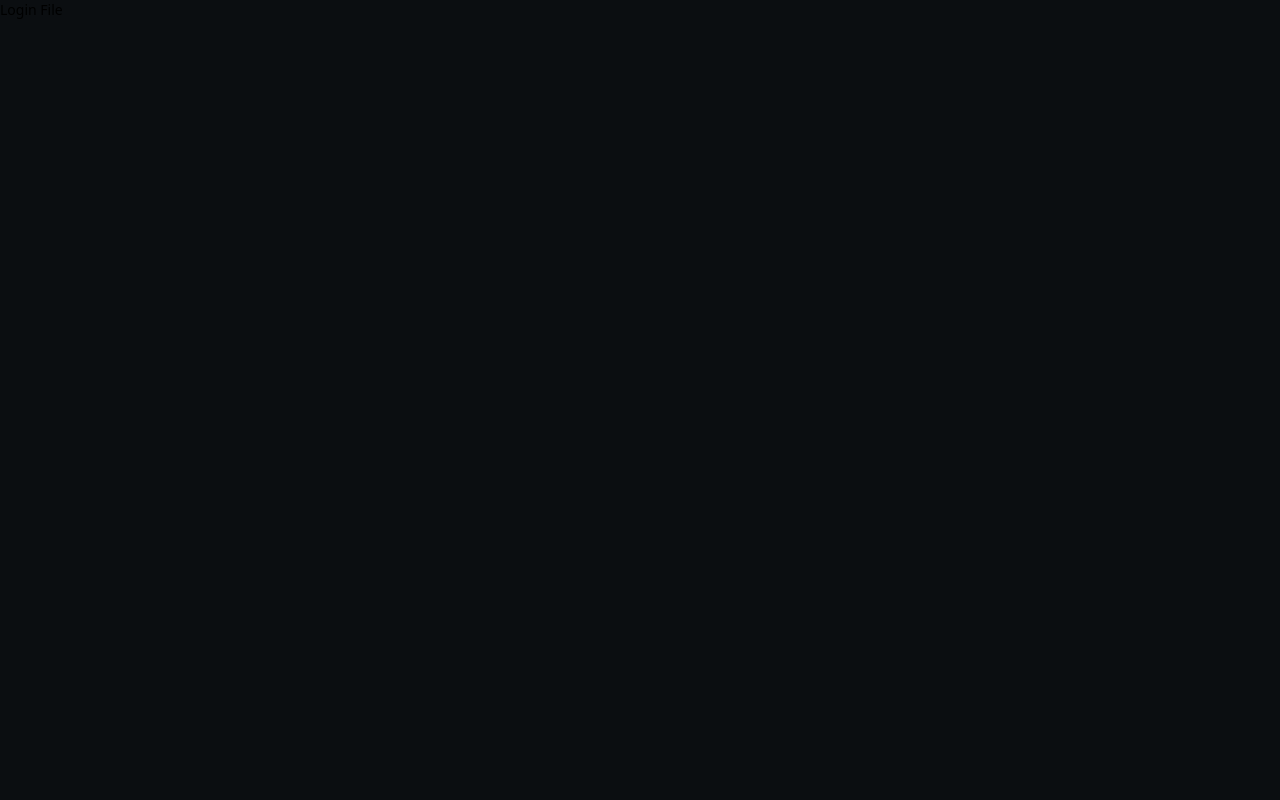
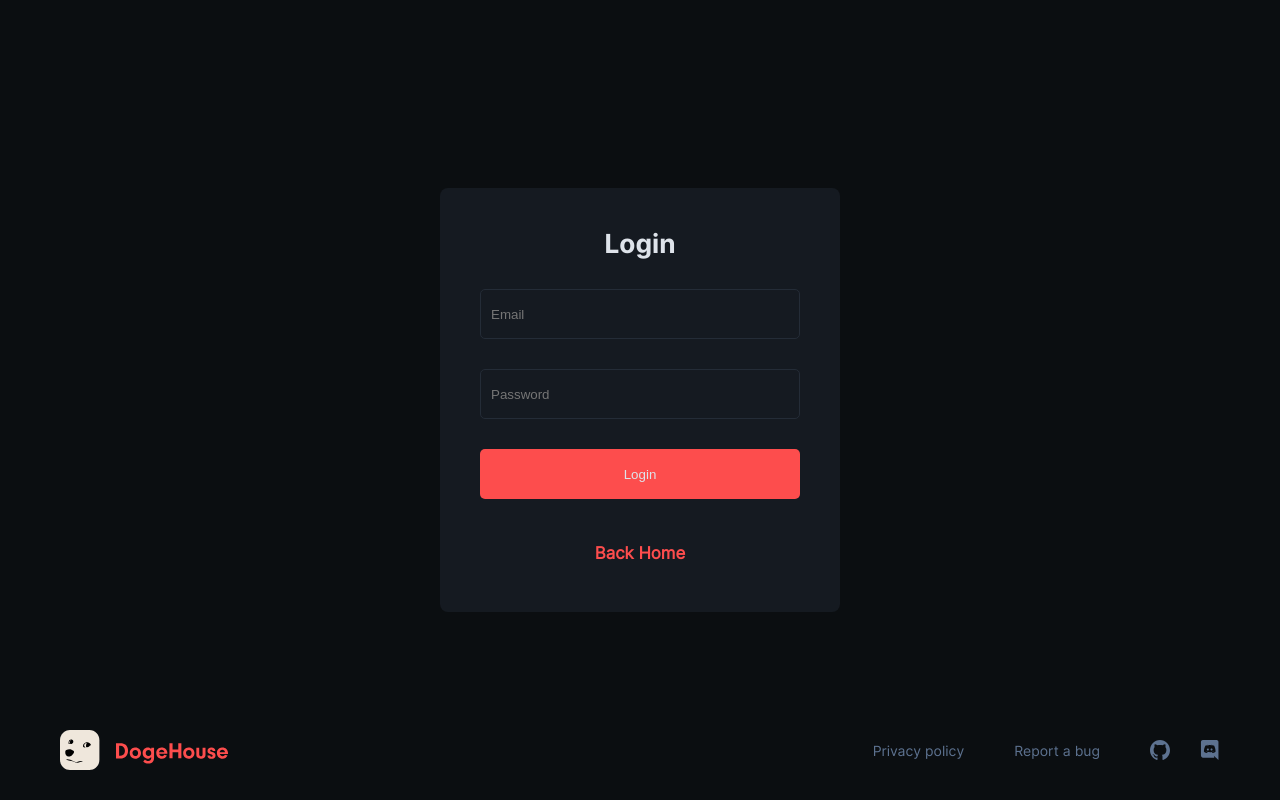
Before and after one commit to asyncfinkd/react-social-network, a React (Create React App) app: page /login in a window 1280 px wide. Built offline with nearby package versions, Linux system fonts and the light colour scheme.

Commit message:
Login Component

```diff
--- a/src/components/indexNotLogged/IndexNotLogged.js
+++ b/src/components/indexNotLogged/IndexNotLogged.js
@@ -1,8 +1,14 @@
-import React from "react";
+import React, { useEffect } from "react";
+import { Link, useLocation } from "react-router-dom";
 import * as Styled from "../styles/indexNotLogged/IndexNotLoggedStyles";
 import IndexNotLoggedFooter from "./footer/IndexNotLoggedFooter";
 
 export default function IndexNotLogged() {
+  const { pathname } = useLocation();
+
+  useEffect(() => {
+    window.scrollTo(0, 0);
+  }, [pathname]);
   return (
     <>
       <Styled.GridContainer>
@@ -24,9 +30,11 @@ export default function IndexNotLogged() {
             </Styled.GridContainer__Content__Description>
           </Styled.GridContainer__Content__Child>
           <Styled.GridContainer__ContentWith__Buttons>
-            <Styled.GridContainer__Content__Button>
-              Login
-            </Styled.GridContainer__Content__Button>
+            <Link to="/login">
+              <Styled.GridContainer__Content__Button>
+                Login
+              </Styled.GridContainer__Content__Button>
+            </Link>
             <Styled.GridContainer__Content__Button>
               Create New Account
             </Styled.GridContainer__Content__Button>
--- a/src/components/indexNotLogged/login/IndexNotLoggedLogin.js
+++ b/src/components/indexNotLogged/login/IndexNotLoggedLogin.js
@@ -1,9 +1,42 @@
-import React from "react";
+import React, { useEffect } from "react";
+import * as Styled from "../../styles/indexNotLogged/IndexNotLoggedStyles";
+import IndexNotLoggedFooter from "../footer/IndexNotLoggedFooter";
+import { Link, useLocation } from "react-router-dom";
 
 export default function IndexNotLoggedLogin() {
+  const { pathname } = useLocation();
+
+  useEffect(() => {
+    window.scrollTo(0, 0);
+  }, [pathname]);
   return (
     <>
-      <p>Login File</p>
+      <form>
+        <Styled.GridContainer>
+          <Styled.GridContainer__Content>
+            <Styled.GridContainer__ContentTitle>
+              Login
+            </Styled.GridContainer__ContentTitle>
+            <Styled.GridContainer__ContentInput
+              type="text"
+              placeholder="Email"
+            />
+            <Styled.GridContainer__ContentInput
+              type="password"
+              placeholder="Password"
+            />
+            <Styled.GridContainer__ContentInputButton>
+              Login
+            </Styled.GridContainer__ContentInputButton>
+            <Link to="/">
+              <Styled.GridContainer__ContentTitle active>
+                Back Home
+              </Styled.GridContainer__ContentTitle>
+            </Link>
+          </Styled.GridContainer__Content>
+          <IndexNotLoggedFooter />
+        </Styled.GridContainer>
+      </form>
     </>
   );
 }
--- a/src/components/styles/indexNotLogged/IndexNotLoggedStyles.js
+++ b/src/components/styles/indexNotLogged/IndexNotLoggedStyles.js
@@ -19,6 +19,7 @@ export const GridContainer__Content = styled.div`
   gap: 30px;
   border-radius: 8px;
   height: 424px;
+  width: 100%;
   z-index: 10;
   margin: auto;
 
@@ -70,6 +71,7 @@ export const GridContainer__Content__Button = styled.button`
   padding-bottom: 17.5px;
   margin-top: 10px;
   font-size: 1rem;
+  width: 100%;
   font-weight: 700;
   display: flex;
   align-items: center;
@@ -157,3 +159,50 @@ export const FooterSecond__Container__ForIcons = styled.div`
   flex-direction: row;
   gap: 20px;
 `;
+
+export const GridContainer__ContentTitle = styled.h1`
+  text-align: center;
+  color: ${(props) => (props.active ? "#fd4d4d" : "#dee3ea")};
+  font-family: ${(props) => (props.active ? "Inter-Regular" : "Inter-Bold")};
+  font-size: ${(props) => (props.active ? "1.2rem" : "1.875rem")};
+  font-weight: 700;
+  margin-top: ${(props) => props.active && "1rem"};
+  cursor: ${(props) => props.active && "pointer"};
+  transition: ${(props) => props.active && "all 0.1s ease"};
+
+  &:hover {
+    opacity: ${(props) => props.active && "0.8"};
+  }
+`;
+
+export const GridContainer__ContentInput = styled.input`
+  width: 100%;
+  height: 50px;
+  border: 1px solid #242c37;
+  background-color: transparent;
+  border-radius: 5px;
+  padding-left: 10px;
+  transition: all 0.1s ease;
+  color: #dee3ea;
+
+  &:focus {
+    border: 1px solid #fd4d4d;
+    box-shadow: 0 0 0 0.12rem rgba(253, 77, 77, 0.6);
+  }
+`;
+
+export const GridContainer__ContentInputButton = styled.button`
+  border: none;
+  outline: none;
+  background-color: #fd4d4d;
+  width: 100%;
+  color: #dee3ea;
+  height: 50px;
+  border-radius: 5px;
+  cursor: pointer;
+  transition: all 0.2s ease;
+
+  &:hover {
+    opacity: 0.8;
+  }
+`;
--- a/src/index.css
+++ b/src/index.css
@@ -23,6 +23,10 @@ html {
     sans-serif, Apple Color Emoji, Segoe UI Emoji;
 }
 
+a {
+  text-decoration: none;
+}
+
 #root {
   width: 100%;
 }
--- a/src/pages/indexNotLogged/login/IndexNotLoggedLoginPages.js
+++ b/src/pages/indexNotLogged/login/IndexNotLoggedLoginPages.js
@@ -1,9 +1,14 @@
 import React from "react";
+import { Helmet } from "react-helmet";
 import IndexNotLoggedLogin from "../../../components/indexNotLogged/login/IndexNotLoggedLogin";
 
 export default function IndexNotLoggedLoginPages() {
   return (
     <>
+      <Helmet>
+        <title>Login | DogeHouse</title>
+        <meta name="og:title" content="Login" />
+      </Helmet>
       <IndexNotLoggedLogin />
     </>
   );
```
